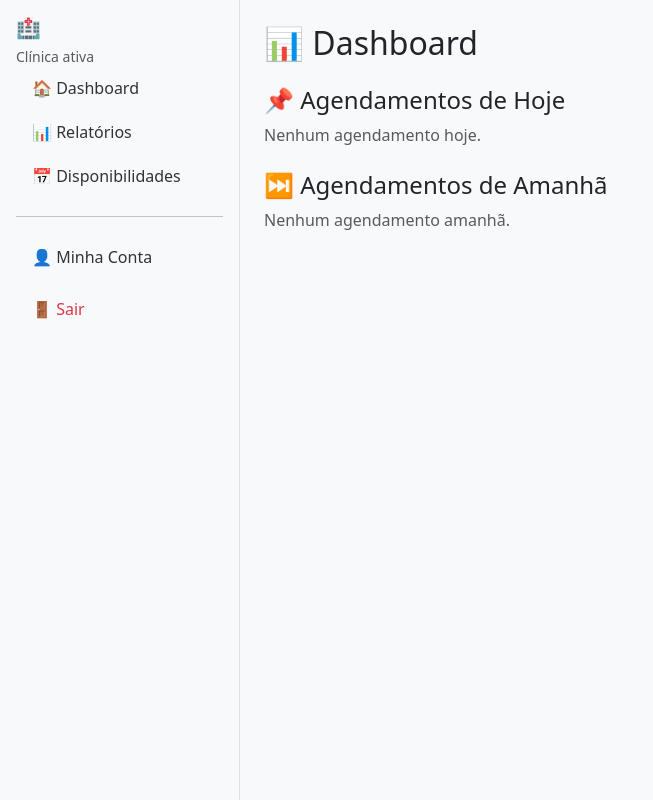
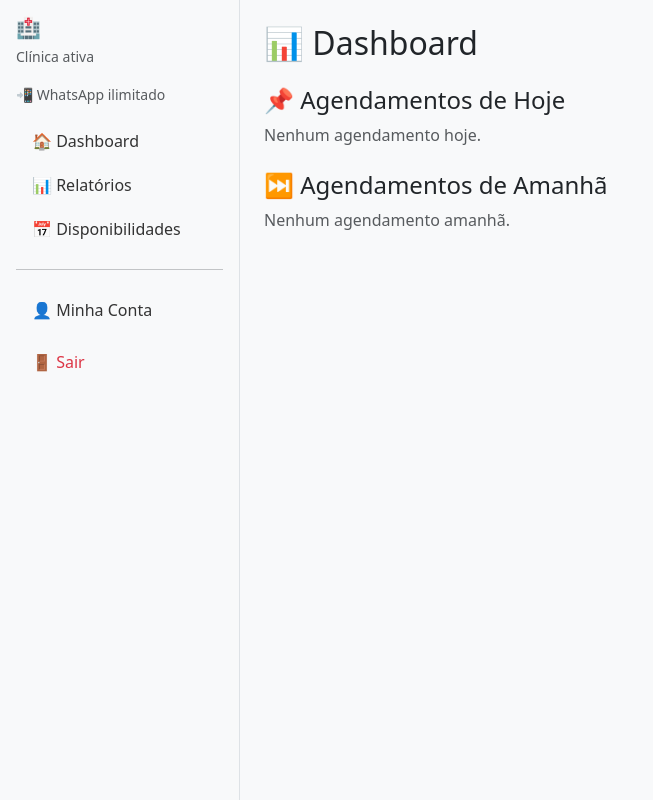
Before and after one commit to hoeverton/clinica_agendamentos, a Django app: page /clinica/dashboard/ in a window 1280 px wide. Shown: the whole page, without its empty margins (0-653 px from the left). Run offline with Django 4.2, Linux system fonts and the light colour scheme; the visitor is signed in with stand-in values (Sample User, id 1); data that the repository does not hold is empty.

Commit message:
Alerta do  whatsapp quantidade usada

```diff
--- a/clinica/context_processors.py
+++ b/clinica/context_processors.py
@@ -1,7 +1,39 @@
-from agendamentos.models import Clinica
+from agendamentos.models import Clinica,WhatsappLog
+from django.utils import timezone
+
 
 def clinica_ativa(request):
     if request.user.is_authenticated:
         clinica = Clinica.objects.filter(user=request.user).first()
         return {"clinica": clinica}
     return {}
+
+def whatsapp_status(request):
+    if not request.user.is_authenticated:
+        return {}
+
+    clinica = Clinica.objects.filter(user=request.user).first()
+    if not clinica or not clinica.plano:
+        return {}
+
+    agora = timezone.now()
+
+    usados = WhatsappLog.objects.filter(
+        clinica=clinica,
+        data__month=agora.month,
+        data__year=agora.year
+    ).count()
+
+    limite = None
+    percentual = 0
+
+    if clinica.plano.max_whatsapp_mes is not None:
+        limite = clinica.plano.max_whatsapp_mes + clinica.whatsapp_extra
+        if limite > 0:
+            percentual = int((usados / limite) * 100)
+
+    return {
+        "whatsapp_usados": usados,
+        "whatsapp_limite": limite,
+        "whatsapp_percentual": percentual,
+    }
--- a/clinica/templates/clinica/base.html
+++ b/clinica/templates/clinica/base.html
@@ -11,29 +11,34 @@
         body {
             min-height: 100vh;
         }
+
         .sidebar {
             width: 240px;
             min-height: 100vh;
             background-color: #f8f9fa;
             border-right: 1px solid #dee2e6;
         }
+
         .sidebar a {
             text-decoration: none;
             color: #333;
         }
+
         .sidebar a.nav-link.active {
             background-color: #e9ecef;
             font-weight: 500;
         }
+
         .sidebar a:hover {
             background-color: #e9ecef;
         }
+
         input[type="password"] {
-        width: 100%;
-        padding: 0.375rem 0.75rem;
-        border: 1px solid #ced4da;
-        border-radius: 0.375rem;
-    }
+            width: 100%;
+            padding: 0.375rem 0.75rem;
+            border: 1px solid #ced4da;
+            border-radius: 0.375rem;
+        }
     </style>
 </head>
 <body>
@@ -42,29 +47,56 @@
 
     <!-- MENU LATERAL -->
     <aside class="sidebar p-3">
+
+        <!-- CLÍNICA ATIVA -->
         <h5 class="mb-1">🏥 {{ clinica.nome }}</h5>
         <small class="text-muted">Clínica ativa</small>
 
+        <!-- BARRA DE WHATSAPP -->
+        {% if whatsapp_limite %}
+            <div class="mt-3 mb-3">
+                <small class="text-muted d-block mb-1">📲 WhatsApp</small>
 
+                <div class="progress" style="height: 8px;">
+                    <div class="progress-bar
+                        {% if whatsapp_percentual >= 100 %}
+                            bg-danger
+                        {% elif whatsapp_percentual >= 80 %}
+                            bg-warning
+                        {% else %}
+                            bg-success
+                        {% endif %}"
+                        style="width: {{ whatsapp_percentual }}%">
+                    </div>
+                </div>
+
+                <small class="text-muted">
+                    {{ whatsapp_usados }}/{{ whatsapp_limite }}
+                </small>
+            </div>
+        {% else %}
+            <small class="text-muted d-block mt-3 mb-3">
+                📲 WhatsApp ilimitado
+            </small>
+        {% endif %}
+
+        <!-- MENU -->
         <ul class="nav nav-pills flex-column gap-1">
 
             <li class="nav-item">
-                <a href="{% url 'clinica_dashboard' %}"
-                   class="nav-link">
+                <a href="{% url 'clinica_dashboard' %}" class="nav-link">
                     🏠 Dashboard
                 </a>
             </li>
 
             <li class="nav-item">
-                <a href="{% url 'relatorio_agendamentos_html' %}"
-                   class="nav-link">
+                <a href="{% url 'relatorio_agendamentos_html' %}" class="nav-link">
                     📊 Relatórios
                 </a>
             </li>
 
             <li class="nav-item">
-                <a href="{% url 'disponibilidade_list' %}"
-                   class="nav-link">
+                <a href="{% url 'disponibilidade_list' %}" class="nav-link">
                     📅 Disponibilidades
                 </a>
             </li>
--- a/clinica/views.py
+++ b/clinica/views.py
@@ -17,6 +17,8 @@ from django.views import View
 from agendamentos.models import Clinica, Agendamento, Disponibilidade, Profissional
 from agendamentos.models import WhatsappLog, Agendamento
 from django.contrib import messages
+from django.db.models import Count
+from django.db.models.functions import TruncMonth
 from django.shortcuts import get_object_or_404
 from datetime import datetime, timedelta
 from agendamentos.utils import (
@@ -668,23 +670,38 @@ def minha_conta(request):
     clinica = Clinica.objects.filter(user=request.user).first()
     agora = timezone.now()
 
+    # WhatsApp usado no mês atual
     whatsapp_usados = WhatsappLog.objects.filter(
         clinica=clinica,
         data__month=agora.month,
         data__year=agora.year
     ).count() if clinica else 0
 
+    # Limite e percentual
     whatsapp_limite = None
     whatsapp_percentual = 0
 
-    if clinica and clinica.plano:
-        if clinica.plano.max_whatsapp_mes is not None:
-            whatsapp_limite = clinica.plano.max_whatsapp_mes + clinica.whatsapp_extra
-            if whatsapp_limite > 0:
-                whatsapp_percentual = int((whatsapp_usados / whatsapp_limite) * 100)
+    if clinica and clinica.plano and clinica.plano.max_whatsapp_mes is not None:
+        whatsapp_limite = clinica.plano.max_whatsapp_mes + clinica.whatsapp_extra
+        if whatsapp_limite > 0:
+            whatsapp_percentual = int((whatsapp_usados / whatsapp_limite) * 100)
+
+    # 📈 HISTÓRICO MENSAL (últimos 6 meses)
+    historico_whatsapp = []
+
+    if clinica:
+        historico_whatsapp = (
+            WhatsappLog.objects
+            .filter(clinica=clinica)
+            .annotate(mes=TruncMonth("data"))
+            .values("mes")
+            .annotate(total=Count("id"))
+            .order_by("-mes")[:6]
+        )
 
     return render(request, "clinica/minha_conta.html", {
         "whatsapp_usados": whatsapp_usados,
         "whatsapp_limite": whatsapp_limite,
         "whatsapp_percentual": whatsapp_percentual,
+        "historico_whatsapp": historico_whatsapp,
     })
--- a/clinica_odonto/settings.py
+++ b/clinica_odonto/settings.py
@@ -65,6 +65,7 @@ TEMPLATES = [
                 'django.contrib.auth.context_processors.auth',
                 'django.contrib.messages.context_processors.messages',
                 "clinica.context_processors.clinica_ativa",
+                "clinica.context_processors.whatsapp_status",
             ],
         },
     },
```
Also changed, not shown: clinica/templates/clinica/minha_conta.html (+71 -3 lines).
